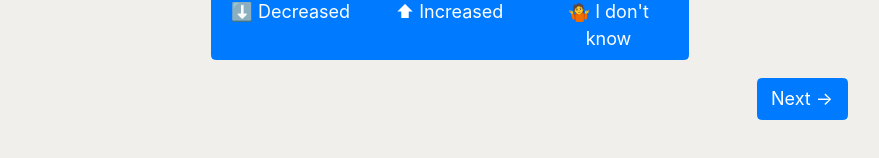
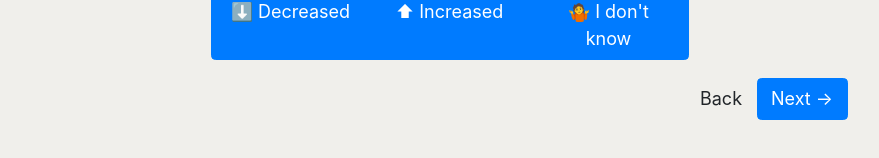
Before and after one commit to Dogson/Solify, a React (Create React App) app: page /form-1 in a window 1280 px wide. Shown: the part 556-714 px from the top of the page, without its empty margins (111-990 px from the left). Built offline with nearby package versions, Linux system fonts and the light colour scheme.

Commit message:
Cleaning stuff

```diff
--- a/src/components/form/form.js
+++ b/src/components/form/form.js
@@ -79,7 +79,7 @@ const FormCategory = ({form, page, primary_root = {}, lateral_roots = {}, additi
         </Form>
 
         <div className={styles.footer}>
-            {page > 1 && <Button variant="outlined" onClick={onPrevious}>Back</Button>}
+            <Button variant="outlined" onClick={onPrevious}>Back</Button>
             <Button onClick={handleOnNext}>{page < 3 ? `Next →` : `Résultats 🗸`}</Button>
         </div>
     </div>
--- a/src/data/computing.js
+++ b/src/data/computing.js
@@ -31,13 +31,8 @@ function computeResultForStress(stress, data) {
     stress.values.primary_root.forEach((attribute) => {
         nbOfTotalAttr++;
         if (data.primary_root[attribute.attribute] === attribute.value) {
-            console.log(PRIMARY_ROOT_ATTR.attributes.find((attr) => {
-                debugger;
-                return attr.type === attribute.attribute
-            }));
             correctAttributes.primary_root.push({
                 attribute: PRIMARY_ROOT_ATTR.attributes.find((attr) => {
-                    debugger;
                     return attr.type === attribute.attribute
                 }).label,
                 value: attribute.value
@@ -56,7 +51,6 @@ function computeResultForStress(stress, data) {
         if (data.lateral_roots[attribute.attribute] === attribute.value) {
             correctAttributes.lateral_roots.push({
                 attribute: LATERAL_ROOTS_ATTR.attributes.find((attr) => {
-                    debugger;
                     return attr.type === attribute.attribute
                 }).label,
                 value: attribute.value
@@ -75,7 +69,6 @@ function computeResultForStress(stress, data) {
         if (data.additional_info[attribute.attribute] === attribute.value) {
             correctAttributes.additional_info.push({
                 attribute: ADDITIONAL_INFO_ATTR.attributes.find((attr) => {
-                    debugger;
                     return attr.type === attribute.attribute
                 }).label,
                 value: attribute.value
--- a/src/pages/formPage1.js
+++ b/src/pages/formPage1.js
@@ -14,7 +14,7 @@ const FormPage1 = (props) => {
     }
 
     return <Layout title="Solify">
-            <Form form={PRIMARY_ROOT_ATTR} page={1} onNext={handleOnNext} onPrevous={handleOnPrevious}/>
+            <Form form={PRIMARY_ROOT_ATTR} page={1} onNext={handleOnNext} onPrevious={handleOnPrevious}/>
     </Layout>
 }
 
```
